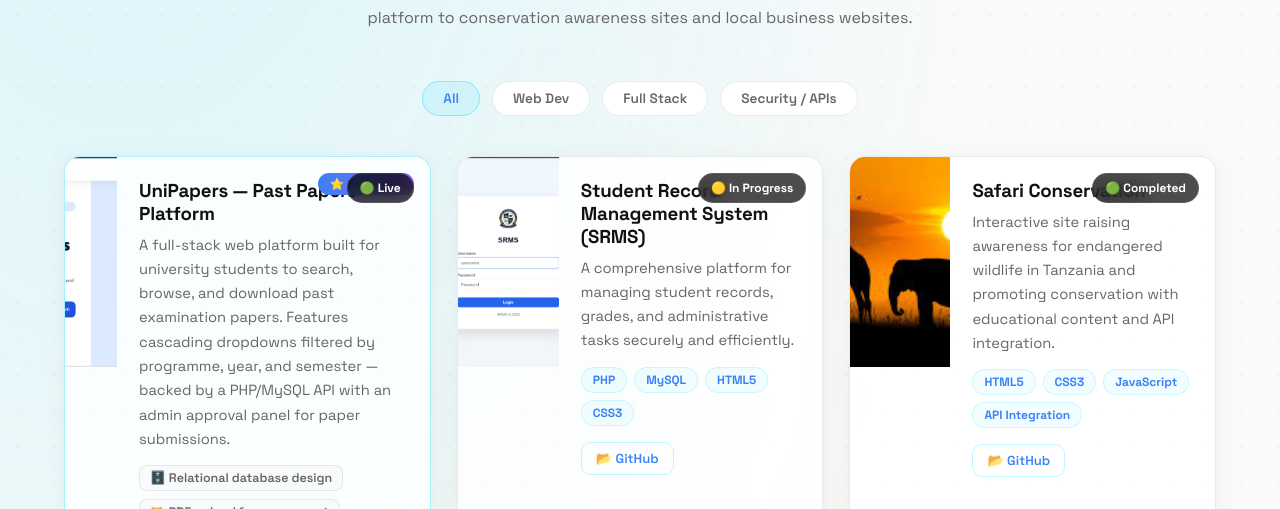
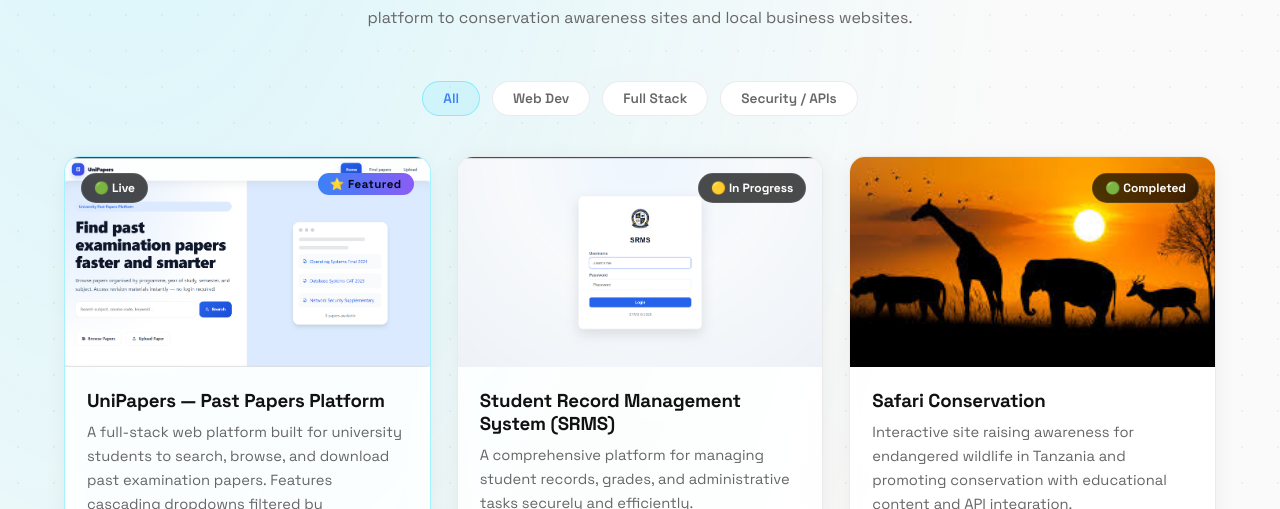
Before and after one commit to iamidra/iamidra.github.io, a plain HTML site: page project.html in a window 1280 px wide. Both pictures are taken after a click on the button "All". Shown: the part 291-800 px from the top of the page. Drawn offline with Linux system fonts and the light colour scheme.

Commit message:
Fix:overlay text on Project page

```diff
--- a/css/styles.css
+++ b/css/styles.css
@@ -368,10 +368,15 @@ nav ul li a::after { display: none; }
     z-index: 990;
     opacity: 0;
     visibility: hidden;
+    pointer-events: none;
     transition: opacity 0.3s ease, visibility 0.3s ease;
     cursor: pointer;
 }
-.menu-overlay.show { opacity: 1; visibility: visible; }
+.menu-overlay.show {
+    opacity: 1;
+    visibility: visible;
+    pointer-events: auto;
+}
 
 /* Prevent background scroll when mobile menu is open */
 body.menu-open {
@@ -380,6 +385,8 @@ body.menu-open {
 }
 body.menu-open nav {
     z-index: 2000;
+    backdrop-filter: none !important;
+    -webkit-backdrop-filter: none !important;
 }
 
 /* =========================
@@ -825,6 +832,8 @@ header > *:nth-child(6) { animation-delay: 0.50s; }
     gap: 26px;
 }
 .project-card {
+    display: flex;
+    flex-direction: column;
     overflow: hidden;
     transition: 0.35s ease;
     position: relative;
@@ -833,6 +842,22 @@ header > *:nth-child(6) { animation-delay: 0.50s; }
     transform: translateY(40px);
 }
 .project-card.slide-in { opacity: 1; transform: translateY(0); }
+.project-card.is-hidden {
+    display: none !important;
+}
+@keyframes cardFilterIn {
+    0% {
+        opacity: 0;
+        transform: translateY(22px);
+    }
+    100% {
+        opacity: 1;
+        transform: translateY(0);
+    }
+}
+.project-card.filter-animate {
+    animation: cardFilterIn 0.32s cubic-bezier(0.16, 1, 0.3, 1) forwards;
+}
 .project-card:hover { transform: translateY(-8px); border-color: rgba(0,217,255,0.28); box-shadow: 0 20px 50px rgba(0,0,0,0.28); }
 .project-card::before {
     content: "";
@@ -849,9 +874,14 @@ header > *:nth-child(6) { animation-delay: 0.50s; }
     transition: opacity 0.35s;
 }
 .project-card:hover::before { opacity: 1; }
-.project-card img { width: 100%; height: 210px; object-fit: cover; display: block; transition: transform 0.45s ease; }
+.project-card img { width: 100%; height: 210px; object-fit: cover; display: block; transition: transform 0.45s ease; flex-shrink: 0; }
 .project-card:hover img { transform: scale(1.04); }
-.project-info    { padding: 22px; }
+.project-info {
+    padding: 22px;
+    display: flex;
+    flex-direction: column;
+    flex: 1;
+}
 .project-info h3 { margin-bottom: 8px; }
 .proj-desc       { margin-bottom: 14px; font-size: 0.92rem; line-height: 1.65; }
 .tech-stack      { display: flex; flex-wrap: wrap; gap: 7px; margin-bottom: 16px; }
@@ -864,7 +894,12 @@ header > *:nth-child(6) { animation-delay: 0.50s; }
     font-size: 0.75rem;
     font-weight: 700;
 }
-.project-links { display: flex; gap: 10px; flex-wrap: wrap; }
+.project-links {
+    display: flex;
+    gap: 10px;
+    flex-wrap: wrap;
+    margin-top: auto;
+}
 .proj-link {
     text-decoration: none;
     color: var(--accent);
@@ -886,10 +921,6 @@ header > *:nth-child(6) { animation-delay: 0.50s; }
     gap: 12px;
     flex-wrap: wrap;
     margin-bottom: 40px;
-}
-.project-card {
-    position: relative;
-    overflow: hidden;
 }
 .project-status {
     position: absolute;
@@ -910,6 +941,8 @@ header > *:nth-child(6) { animation-delay: 0.50s; }
     position: relative;
     overflow: hidden;
     height: 210px;
+    width: 100%;
+    flex-shrink: 0;
 }
 .project-img-wrapper img {
     width: 100%;
@@ -1546,6 +1579,8 @@ footer {
         top: 0;
         right: 0;
         transform: translateX(100%);
+        visibility: hidden;
+        pointer-events: none;
         width: min(320px, 84vw);
         height: 100vh;
         height: 100dvh;
@@ -1555,7 +1590,7 @@ footer {
         flex-direction: column;
         padding: 80px 20px 32px;
         gap: 2px;
-        transition: transform 0.35s cubic-bezier(0.16, 1, 0.3, 1);
+        transition: transform 0.35s cubic-bezier(0.16, 1, 0.3, 1), visibility 0.35s ease;
         z-index: 2100;
         box-shadow: -12px 0 50px rgba(0, 0, 0, 0.85);
         overflow-y: auto;
@@ -1567,7 +1602,11 @@ footer {
         box-shadow: -8px 0 35px rgba(0, 0, 0, 0.08);
     }
 
-    #nav-menu.open { transform: translateX(0); }
+    #nav-menu.open {
+        transform: translateX(0);
+        visibility: visible;
+        pointer-events: auto;
+    }
 
     /* Small NAVIGATION label */
     #nav-menu::before {
@@ -2126,6 +2165,10 @@ footer {
     border-color: rgba(0, 217, 255, 0.35);
     position: relative;
 }
+.project-card.project-featured .project-status {
+    left: 16px;
+    right: auto;
+}
 
 .project-card.project-featured::after {
     content: '';
--- a/js/script.js
+++ b/js/script.js
@@ -183,6 +183,12 @@ function initNavigationDrawer() {
 
     window.addEventListener('resize', () => {
         if (window.innerWidth > 700) {
+            closeMenu();
+        }
+    });
+
+    window.addEventListener('pageshow', e => {
+        if (e.persisted) {
             closeMenu();
         }
     });
@@ -399,6 +405,8 @@ function initProjectFilters() {
     if (!filterBtns.length || !projectCards.length) return;
 
     filterBtns.forEach(btn => {
+        if (btn.dataset.bound) return;
+        btn.dataset.bound = '1';
         btn.addEventListener('click', () => {
             filterBtns.forEach(b => b.classList.remove('active'));
             btn.classList.add('active');
@@ -407,18 +415,19 @@ function initProjectFilters() {
 
             projectCards.forEach(card => {
                 const category = card.getAttribute('data-category');
-                if (filterValue === 'all' || filterValue === category) {
-                    card.style.display = 'flex';
-                    // Quick re-trigger of animation
-                    card.style.opacity = '0';
-                    card.style.transform = 'translateY(40px)';
+                const matches = (filterValue === 'all' || filterValue === category);
+                if (matches) {
+                    card.classList.remove('is-hidden');
+                    card.classList.add('slide-in');
+                    card.classList.remove('filter-animate');
+                    void card.offsetWidth;
+                    card.classList.add('filter-animate');
                     setTimeout(() => {
-                        card.style.transition = '0.35s ease, opacity 0.65s ease, transform 0.65s ease';
-                        card.style.opacity = '1';
-                        card.style.transform = 'translateY(0)';
-                    }, 50);
+                        card.classList.remove('filter-animate');
+                    }, 350);
                 } else {
-                    card.style.display = 'none';
+                    card.classList.add('is-hidden');
+                    card.classList.remove('filter-animate');
                 }
             });
         });
```
